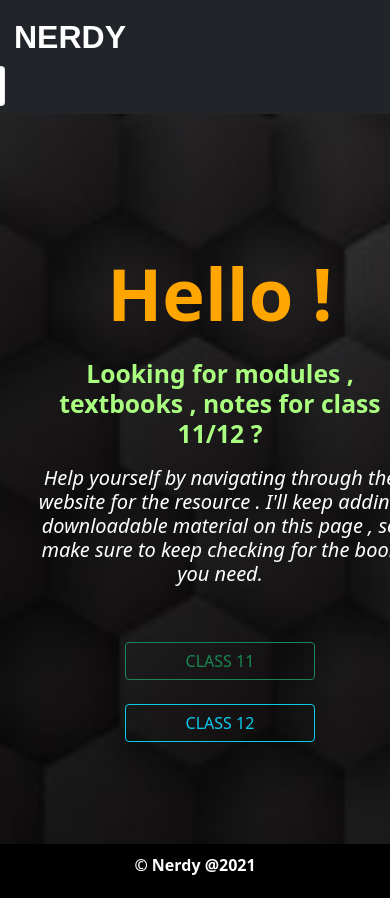
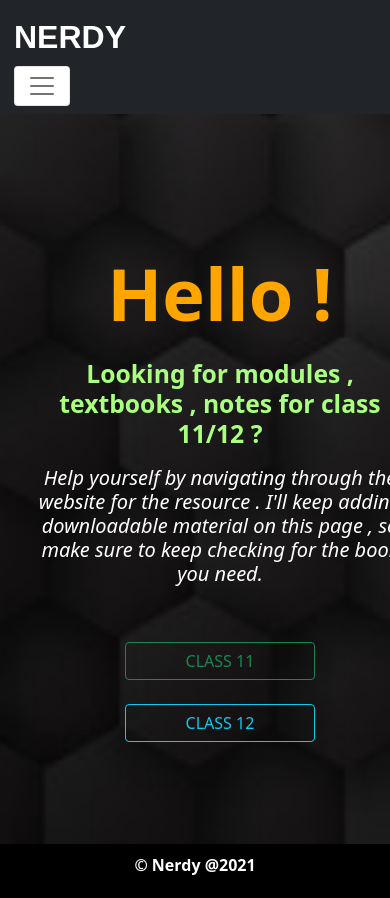
Before and after one commit to Notnerdy47/Nerdy, a plain HTML site: page index.html in a window 390 px wide. Shown: the top 898 px of the page. Drawn offline with nearby package versions, Linux system fonts and the light colour scheme.

Commit message:
Update styles.css

```diff
--- a/styles.css
+++ b/styles.css
@@ -147,8 +147,7 @@ h5{
 
 #navbutton{
   background-color: white;
-  position:relative;
-  left:-65px;
+
 }
 #navbutton:hover{
   border:2px solid black;
```
